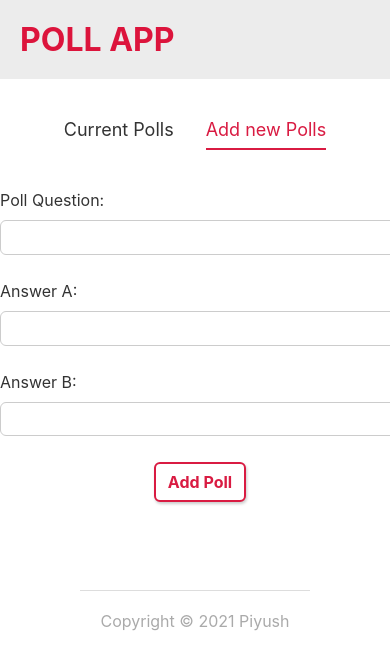
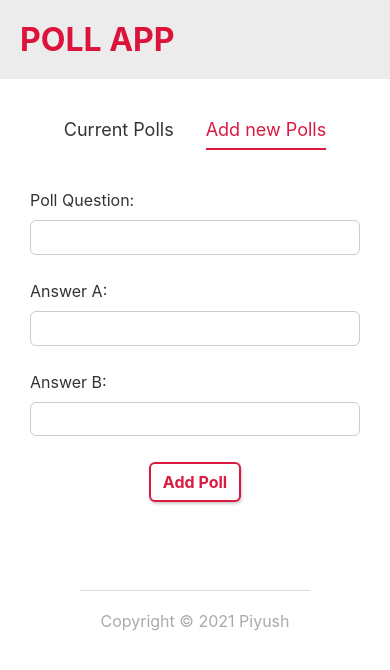
Before and after one commit to Bechrissed/svelte-polls, a Svelte app: page / in a window 390 px wide. Both pictures are taken after a click on the item "Add new Polls". Shown: the top 670 px of the page. Built offline with nearby package versions, Linux system fonts and the light colour scheme; no server answers; the database is empty.

Commit message:
styles imp

```diff
--- a/src/components/CreatePollForm.svelte
+++ b/src/components/CreatePollForm.svelte
@@ -74,9 +74,16 @@
 
 <style>
   form {
-    width: 400px;
+    max-width: 400px;
     margin: 0 auto;
     text-align: center;
+  }
+
+  @media (max-width: 500px) {
+    form {
+      margin: 0 30px;
+      text-align: center;
+    }
   }
   .form-field {
     margin: 18px auto;
--- a/src/components/PollList.svelte
+++ b/src/components/PollList.svelte
@@ -35,4 +35,10 @@
     grid-template-columns: 1fr 1fr;
     grid-gap: 20px;
   }
+  @media (max-width: 500px) {
+    .poll-list {
+      margin: 0 20px;
+      grid-template-columns: 1fr;
+    }
+  }
 </style>
```
